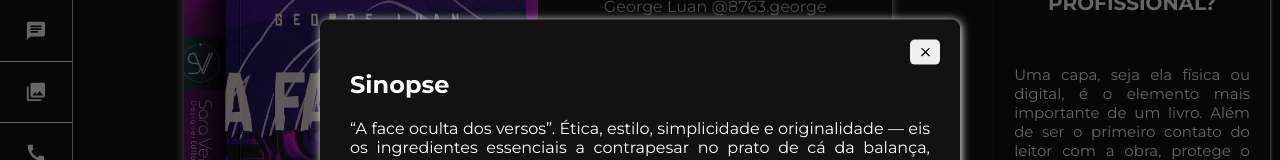
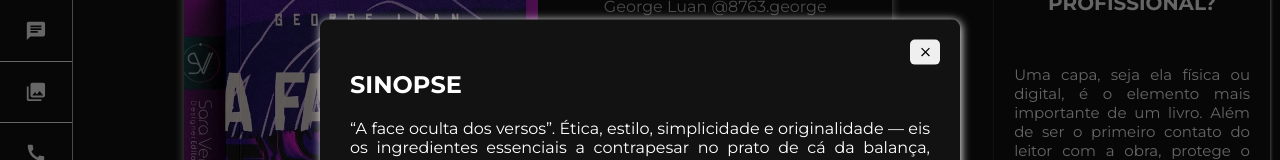
Before and after one commit to marcusviniciusmo/Sara_Vertuan_Profile_Website, a React (Create React App) app in the folder frontend/: page / in a window 1280 px wide. Both pictures are taken after a click on the button "SINOPSE". Shown: the part 221-381 px from the top of the page. Built offline with nearby package versions, Linux system fonts and the light colour scheme.

Commit message:
Synopsis modal changing according to language

```diff
--- a/frontend/src/components/Album/index.tsx
+++ b/frontend/src/components/Album/index.tsx
@@ -96,7 +96,10 @@ export function Album() {
                   {mockedData?.labelPost}
                 </Button>
 
-                <Synopsis synopsis={mockedData!?.image[index].synopsis} />
+                <Synopsis
+                  title={mockedData!?.labelSynopsis}
+                  synopsis={mockedData!?.image[index].synopsis}
+                />
               </Dialog.Root>
             </ButtonsArea>
           </Page>
--- /dev/null
+++ b/frontend/src/mocks/Synopsis/index.tsx
@@ -0,0 +1,16 @@
+import { SynopsisMocks } from "types/Synopsis"
+
+export const MockedData: SynopsisMocks[] = [
+  {
+    language: 'PT',
+    labelIconClose: 'Fechar'
+  },
+  {
+    language: 'EN',
+    labelIconClose: 'Close'
+  },
+  {
+    language: 'IT',
+    labelIconClose: 'Chiudere'
+  },
+];
--- a/frontend/src/modals/Synopsis/index.tsx
+++ b/frontend/src/modals/Synopsis/index.tsx
@@ -1,11 +1,18 @@
+import { useEffect, useState } from 'react';
 import { useGlobalContext } from 'context';
 import * as Dialog from '@radix-ui/react-dialog';
 import { Close } from '@mui/icons-material';
-import { SynopsisProps } from 'types/Synopsis';
+import { SynopsisMocks, SynopsisProps } from 'types/Synopsis';
+import { MockedData } from 'mocks/Synopsis';
 import './styles.css';
 
-export function Synopsis({ synopsis }: SynopsisProps) {
-  const { theme } = useGlobalContext();
+export function Synopsis({ title, synopsis }: SynopsisProps) {
+  const [mockedData, setMockedData] = useState<SynopsisMocks>();
+  const { language, theme } = useGlobalContext();
+
+  useEffect(() => {
+    setMockedData(MockedData.find((data) => data.language === language));
+  }, [language]);
 
   return (
     <Dialog.Portal>
@@ -18,11 +25,14 @@ export function Synopsis({ synopsis }: SynopsisProps) {
           color: `var(--colorPrimary${theme})`
         }}
       >
-        <Dialog.Close className={`iconClose${theme}`} title='Fechar'>
+        <Dialog.Close
+          className={`iconClose${theme}`}
+          title={mockedData?.labelIconClose}
+        >
           <Close />
         </Dialog.Close>
 
-        <Dialog.Title>Sinopse</Dialog.Title>
+        <Dialog.Title>{title}</Dialog.Title>
 
         <span>{synopsis}</span>
       </Dialog.Content>
--- a/frontend/src/types/Synopsis/index.tsx
+++ b/frontend/src/types/Synopsis/index.tsx
@@ -1,3 +1,9 @@
+export interface SynopsisMocks {
+  language: string;
+  labelIconClose: string;
+};
+
 export interface SynopsisProps {
+  title: string;
   synopsis: string;
 };
```
